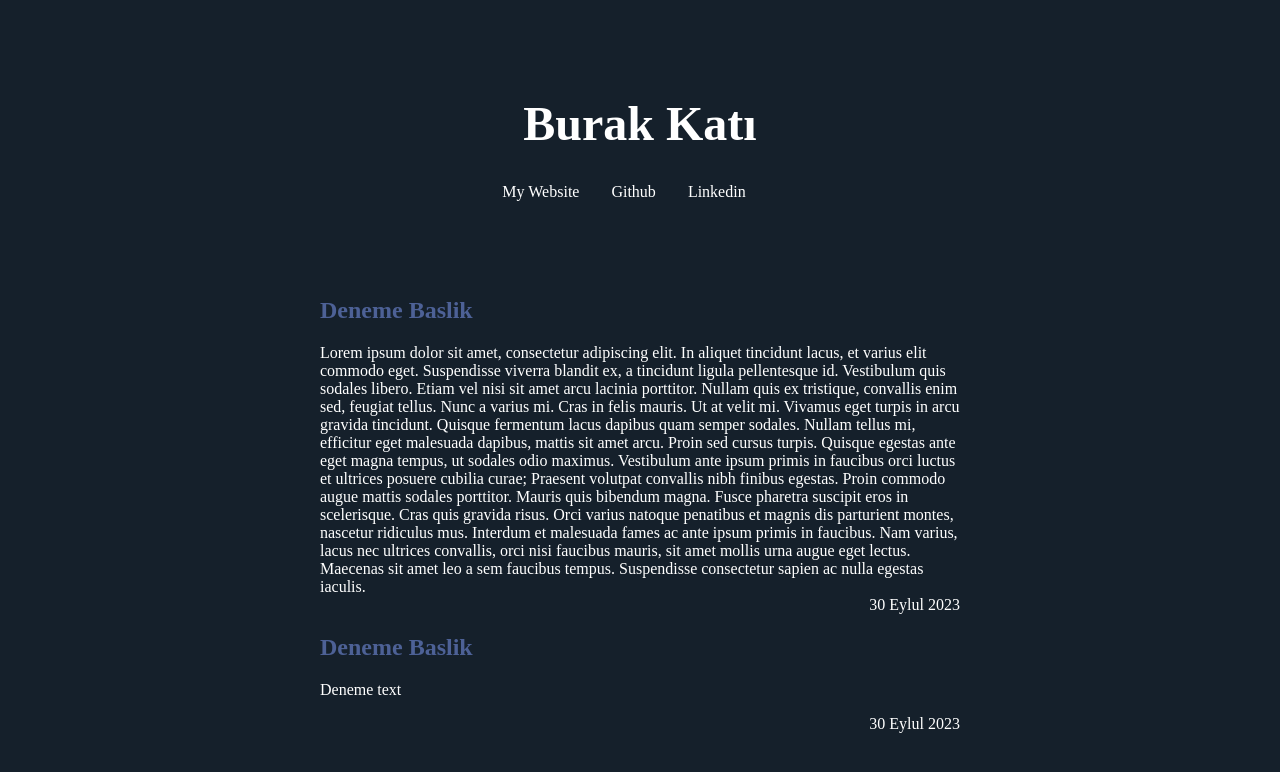
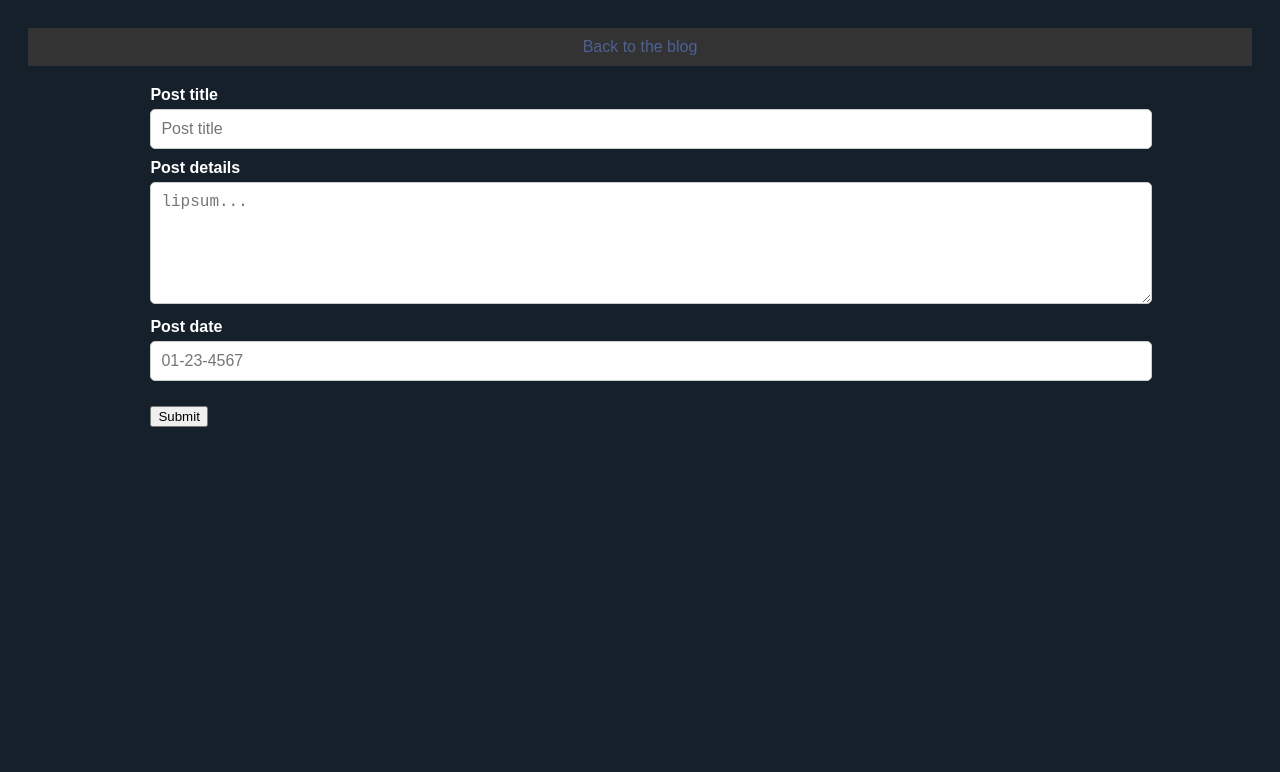
Before and after one commit to LelonDelonMelon/bkdev-blog-frontend, a React (Vite) app: page /admin in a window 1280 px wide. Shown: the top 772 px of the page. Built offline with nearby package versions, Linux system fonts and the light colour scheme.

Commit message:
add admin panel component design, TODO: add state management and authentication

```diff
--- a/package.json
+++ b/package.json
@@ -11,7 +11,8 @@
   },
   "dependencies": {
     "react": "^18.2.0",
-    "react-dom": "^18.2.0"
+    "react-dom": "^18.2.0",
+    "react-router-dom": "^6.16.0"
   },
   "devDependencies": {
     "@types/react": "^18.2.15",
--- a/src/App.css
+++ b/src/App.css
@@ -1,7 +1,7 @@
 .blog {
   border-radius: 2px;
   width: 100%;
-  margin-bottom : 1em;
+  margin-bottom: 1em;
 }
 .container {
   max-width: 40rem;
@@ -18,7 +18,7 @@
   margin-right: 2rem;
 }
 .hero-social-links a {
-    margin-right: 2rem;
+  margin-right: 2rem;
 }
 .hero-title {
   font-size: 3rem;
@@ -39,3 +39,65 @@ body {
   background-color: rgb(21 32 43);
   color: white;
 }
+
+/* Styles for adminPanel component */
+.navbar-container {
+  padding: 20px;
+  font-family: Arial, sans-serif;
+}
+
+.navbar {
+  background-color: #333;
+  color: #fff;
+  padding: 10px;
+  text-align: center;
+}
+
+.content {
+  margin-top: 20px;
+}
+
+.centered-form {
+  width: 80%;
+  margin: 0 auto;
+}
+
+.form-group {
+  margin-bottom: 15px;
+}
+
+.info {
+  display: block;
+  font-weight: bold;
+  margin-bottom: 5px;
+}
+
+.input-field {
+  width: 100%;
+  padding: 10px;
+  border: 1px solid #ccc;
+  border-radius: 5px;
+  margin-bottom: 10px;
+  font-size: 16px;
+}
+
+/* Style textarea specifically */
+textarea.input-field {
+  resize: vertical;
+  min-height: 100px; /* Adjust the minimum height as needed */
+}
+
+/* Style the submit button if needed */
+.submit-button {
+  background-color: #007bff;
+  color: #fff;
+  padding: 10px 15px;
+  border: none;
+  border-radius: 5px;
+  cursor: pointer;
+}
+
+/* Style the submit button on hover */
+.submit-button:hover {
+  background-color: #0056b3;
+}
--- /dev/null
+++ b/src/admin/index.tsx
@@ -0,0 +1,35 @@
+function adminPanel() {
+  return (
+    <div className="navbar-container">
+      <div className="navbar">
+        <a href="/">Back to the blog</a>
+      </div>
+
+      <div className="content">
+        <div className="centered-form">
+          <form action="">
+            <div className="form-group">
+              <span className="info">Post title</span>
+              <input
+                type="text"
+                placeholder="Post title"
+                className="input-field"
+              />
+              <span className="info">Post details </span>
+              <textarea placeholder="lipsum..." className="input-field" />
+              <span className="info">Post date</span>
+              <input
+                type="text"
+                placeholder="01-23-4567"
+                className="input-field"
+              />
+            </div>
+            <button type="submit"> Submit </button>
+          </form>
+        </div>
+      </div>
+    </div>
+  );
+}
+
+export default adminPanel;
--- a/src/main.tsx
+++ b/src/main.tsx
@@ -1,10 +1,26 @@
 import React from 'react'
 import ReactDOM from 'react-dom/client'
 import App from './App.tsx'
-import './index.css'
+import AdminPanel from './admin/index.tsx';
+import {
+    createBrowserRouter,
+    RouterProvider,
+} from "react-router-dom";
+
+const router = createBrowserRouter([
+
+    {
+        path: "/",
+        element: <App />,
+    },
+    {
+        path: "/admin",
+        element: <AdminPanel></AdminPanel>,
+    },
+])
 
 ReactDOM.createRoot(document.getElementById('root')!).render(
-  <React.StrictMode>
-    <App />
-  </React.StrictMode>,
+    <React.StrictMode>
+        <RouterProvider router={router} />
+    </React.StrictMode>,
 )
```
Also changed, not shown: 1 other file (tests, documents, lock files or other folders).
